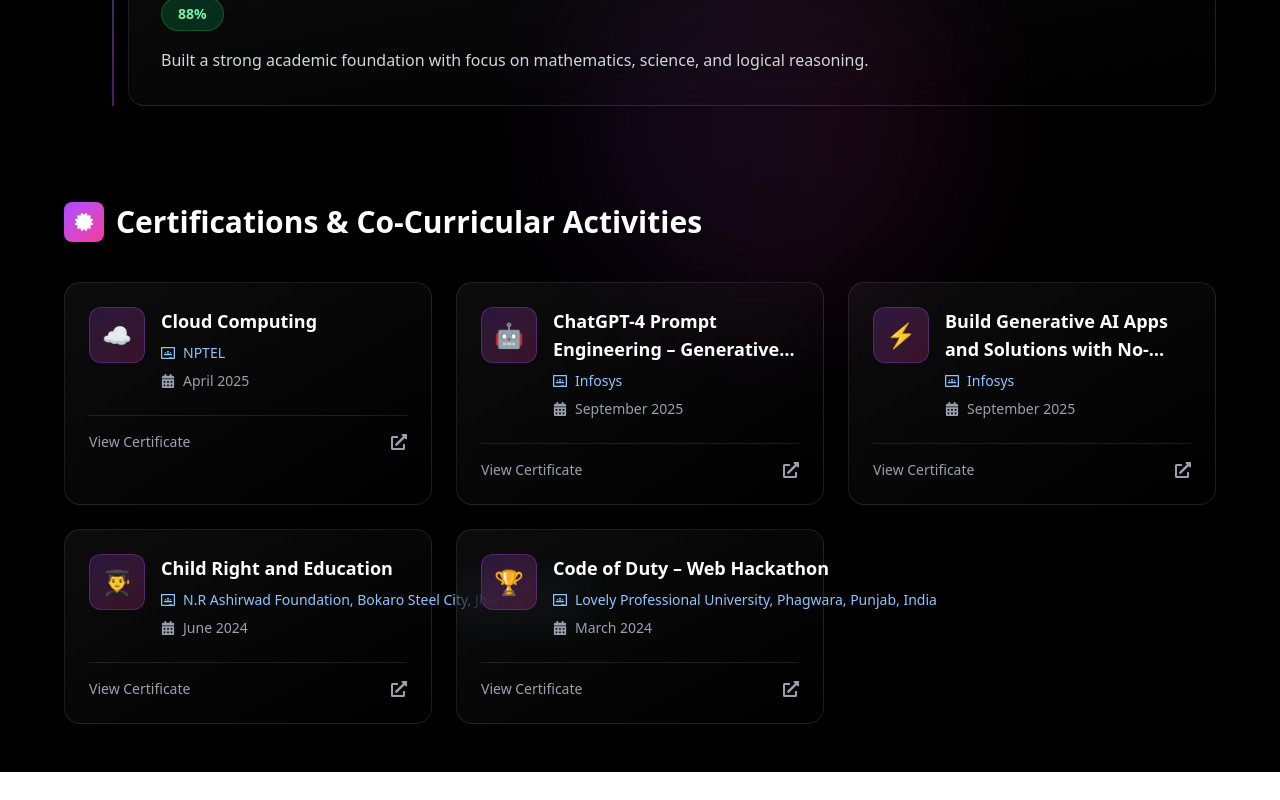
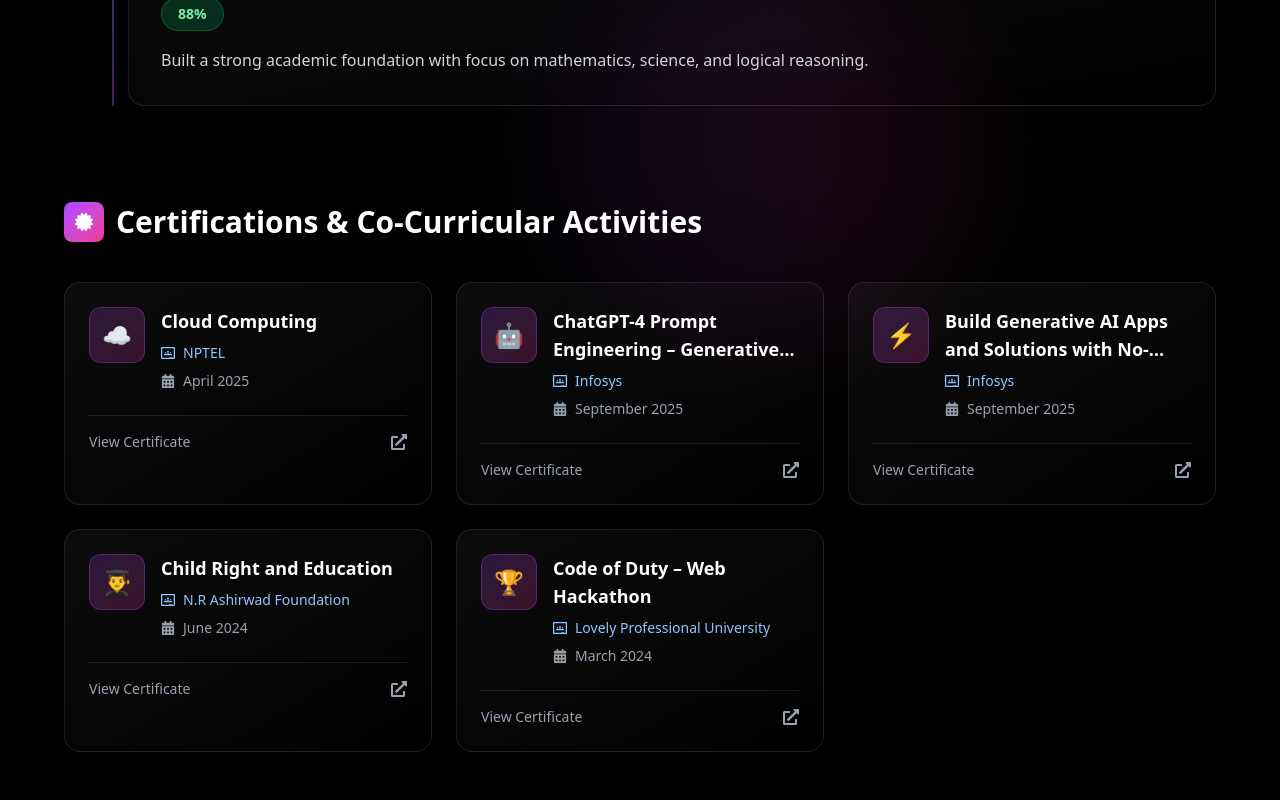
Before and after one commit to kumarikashish-04/Portfolio, a React (Vite) app: page /education in a window 1280 px wide. Shown: the part 1147-1947 px from the top of the page. Before the commit the page ends 1919 px from the top, so only its background shows below. Built offline with nearby package versions, Linux system fonts and the light colour scheme.

Commit message:
updated project page button navigation

```diff
--- a/src/components/Navbar.jsx
+++ b/src/components/Navbar.jsx
@@ -16,7 +16,7 @@ export default function Navbar() {
 
   return (
     <nav className="fixed top-0 left-0 w-full bg-gray-950 border-b border-gray-800 z-50">
-      <div className="max-w-7xl mx-auto px-6 h-18 flex items-center justify-between">
+      <div className="max-w-7xl mx-auto px-6 h-20 flex items-center justify-between">
 
         {/* LOGO */}
         <h1 className="text-xl font-bold text-blue-500"></h1>
--- a/src/pages/Education.jsx
+++ b/src/pages/Education.jsx
@@ -18,7 +18,7 @@ export default function Education() {
       degree: "Higher Secondary Education (12th)",
       institution: "Adarsh Vidya Mandir",
       address: "Bokaro Steel City, Jharkhand, India",
-      duration: "2022 – 2023",
+      duration: "2021 – 2022",
       score: "88.6%",
       link: "https://avmbokaro.co.in/#",
       description:
@@ -29,7 +29,7 @@ export default function Education() {
       degree: "Secondary Education (10th)",
       institution: "Adarsh Vidya Mandir",
       address: "Bokaro Steel City, Jharkhand, India",
-      duration: "2020 – 2021",
+      duration: "2019 – 2020",
       score: "88%",
       link: "https://avmbokaro.co.in/#",
       description:
@@ -62,14 +62,14 @@ export default function Education() {
     },
     {
       title: "Child Right and Education",
-      provider: "N.R Ashirwad Foundation, Bokaro Steel City, Jharkhand, India",
+      provider: "N.R Ashirwad Foundation",
       time: "June 2024",
       link: "https://drive.google.com/file/d/1E5dnakNedWhHtJNwZVPylHqFKOJCReHk/view",
       icon: <div className="text-2xl">👨‍🎓</div>
     },
     {
       title: "Code of Duty – Web Hackathon",
-      provider: "Lovely Professional University, Phagwara, Punjab, India",
+      provider: "Lovely Professional University",
 
       time: "March 2024",
       link: "https://drive.google.com/file/d/11qZRxeAIQwAwR8sagQS4cFezHQX51rzg/view",
```
